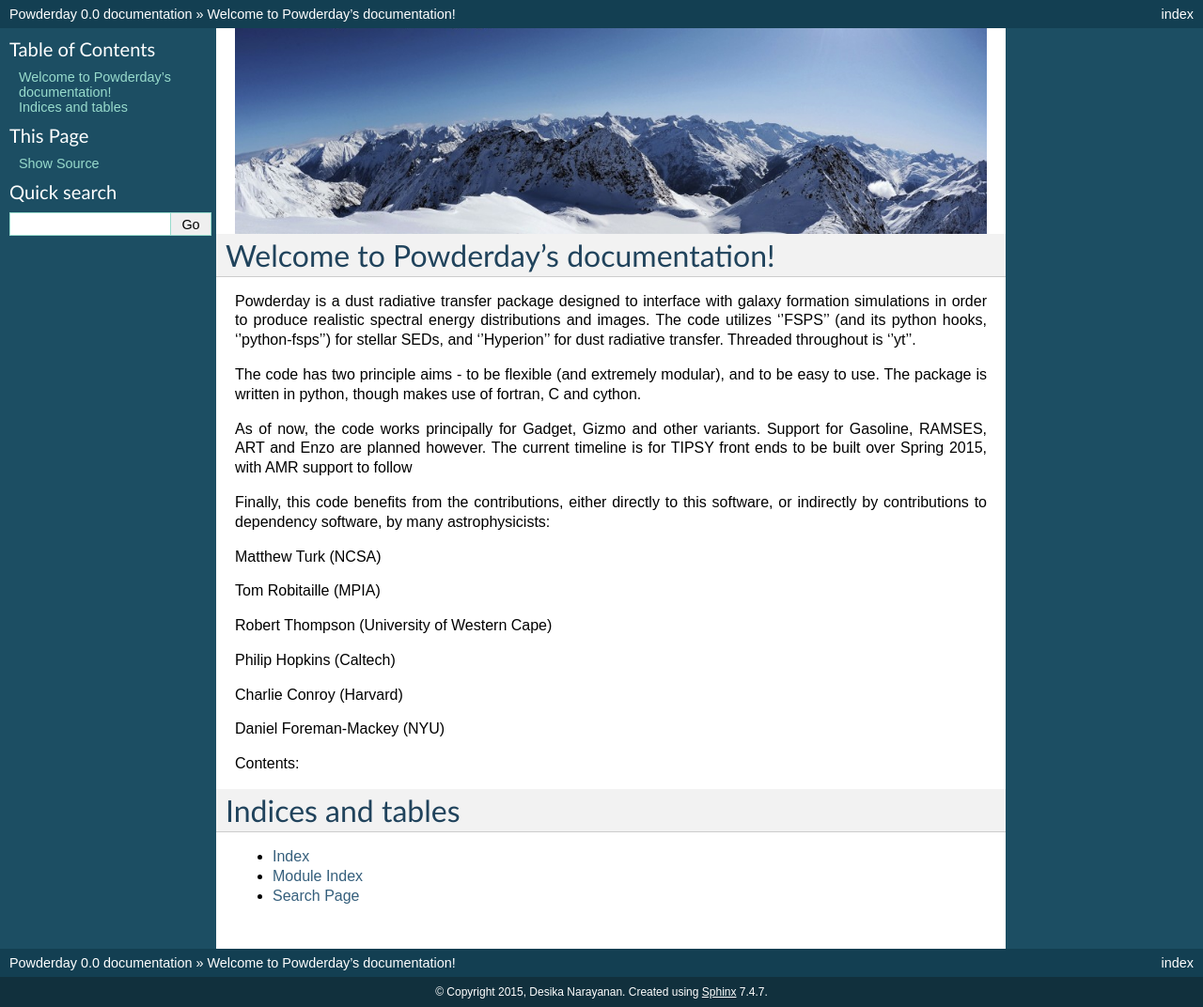
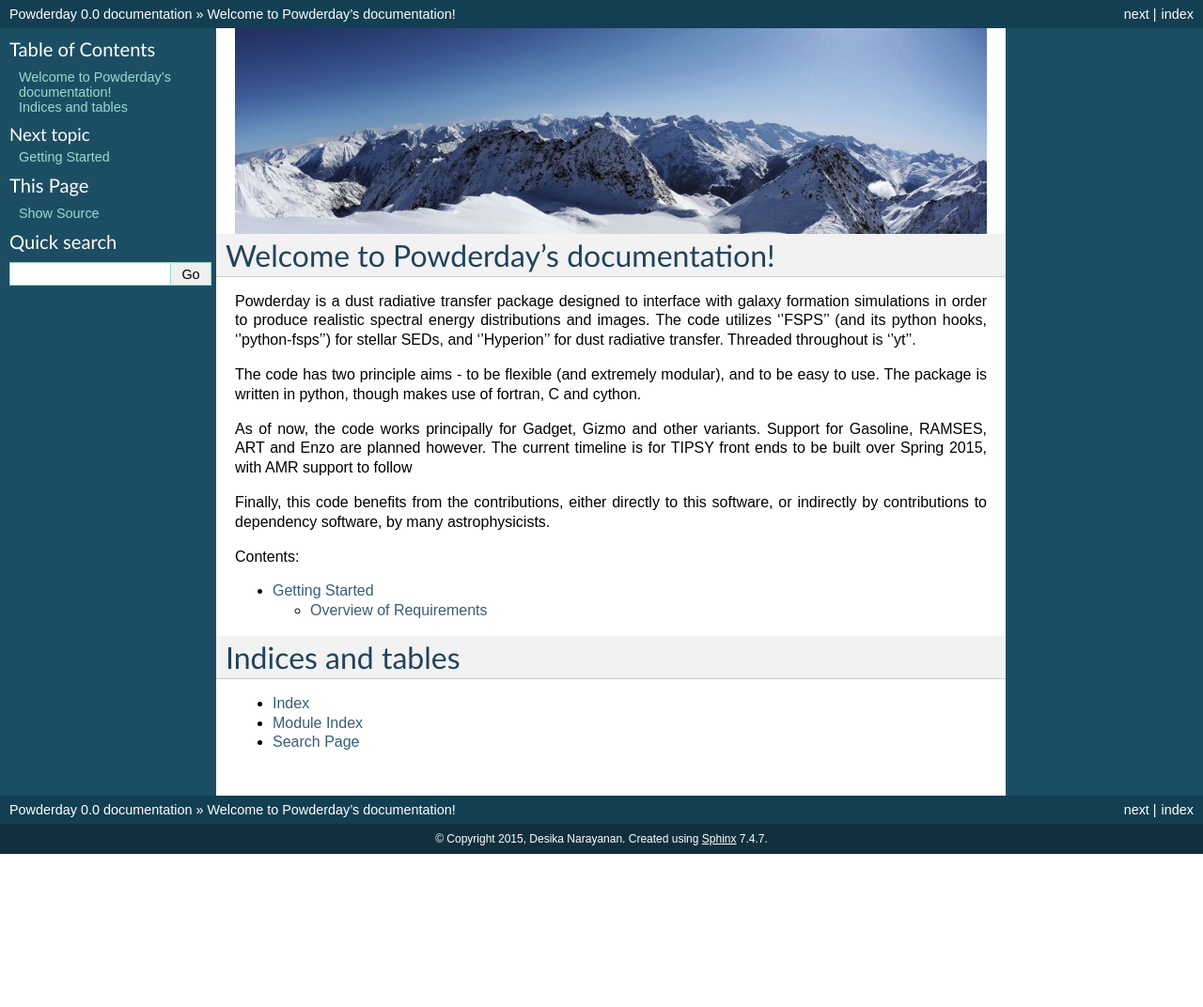
Before and after one commit to dnarayanan/powderday, a Sphinx documentation site: the page built from docs/index.rst, in a window 1280 px wide. Shown: the whole page at 94% size. Built offline with Sphinx 7.4.7, drawn with Linux system fonts in a browser that asks for light colours; after the commit the page ends 909 px from its top, so only the background shows below that.

Commit message:
installation docs added

```diff
--- a/docs/index.rst
+++ b/docs/index.rst
@@ -28,25 +28,14 @@ over Spring 2015, with AMR support to follow
 
 Finally, this code benefits from the contributions, either directly to
 this software, or indirectly by contributions to dependency software,
-by many astrophysicists:
-
-Matthew Turk (NCSA)
-
-Tom Robitaille (MPIA)
-
-Robert Thompson (University of Western Cape)
-
-Philip Hopkins (Caltech)
-
-Charlie Conroy (Harvard)
-
-Daniel Foreman-Mackey (NYU)
+by many astrophysicists.
 
 Contents:
 
 .. toctree::
    :maxdepth: 2
 
+   installation.rst
 
 
 Indices and tables
--- /dev/null
+++ b/docs/installation.rst
@@ -0,0 +1,17 @@
+Getting Started
+**********
+
+Overview of Requirements
+============
+
+	* **python**
+
+	  * numpy
+	  * scipy
+	  * astropy
+	  * Atpy
+
+	* **yt**
+	* **FSPS**
+	* **python-fsps**
+	* **Hyperion**
```
